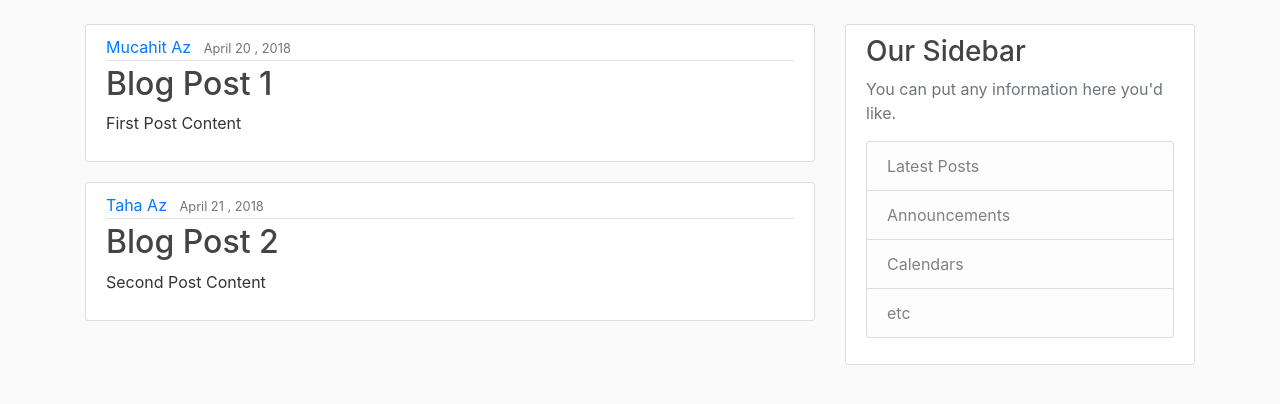
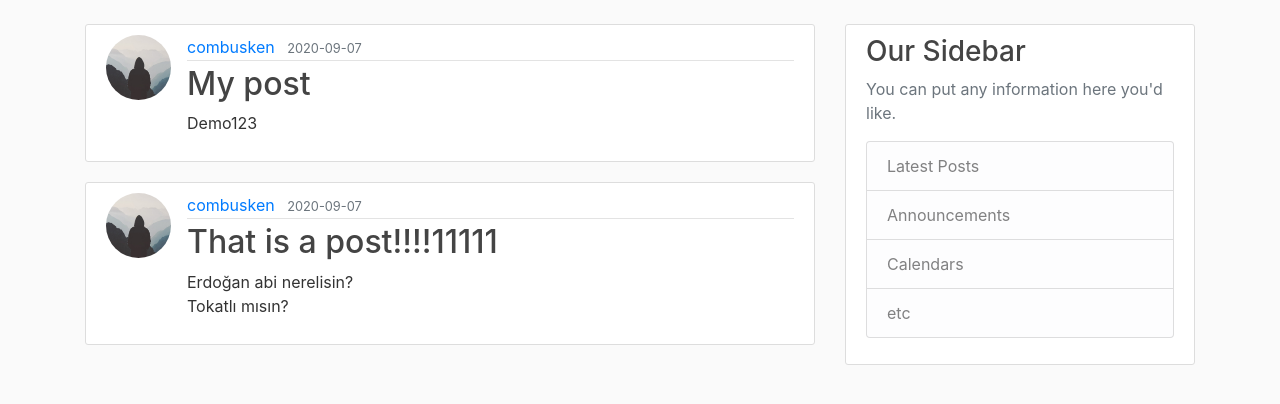
Before and after one commit to mucahitaz/flaskblog, a Flask app: page / in a window 1280 px wide. Shown: the part 56-460 px from the top of the page. Run offline with Flask 2, Linux system fonts and the light colour scheme; data comes from the database, SQL or seed files in the repository; both versions use the stored data as it was after the commit; some libraries are stand-ins or nearby versions.

Commit message:
update,delete post routes added , modal added

```diff
--- a/app/routes.py
+++ b/app/routes.py
@@ -1,32 +1,17 @@
 import os
 import secrets
 from PIL import Image
-from flask import render_template, url_for, flash, redirect, request
+from flask import render_template, url_for, flash, redirect, request, abort
 from app import app, db, bcrypt
 from app.forms import RegistrationForm, LoginForm, UpdateAccountForm, PostForm
 from app.models import User, Post
 from flask_login import login_user, current_user, logout_user, login_required
 
-posts = [
-    {
-        'author': 'Mucahit Az',
-        'title': 'Blog Post 1',
-        'content': 'First Post Content',
-        'date_posted': 'April 20 , 2018'
-    },
-    {
-        'author': 'Taha Az',
-        'title': 'Blog Post 2',
-        'content': 'Second Post Content',
-        'date_posted': 'April 21 , 2018'
-    }
-
-]
-
 
 @app.route('/')
 @app.route('/home')
 def home():
+    posts = Post.query.all()
     return render_template('home.html', posts=posts)
 
 
@@ -111,6 +96,42 @@ def new_post():
     form = PostForm()
     if form.validate_on_submit():
         post = Post(title=form.title.data, content=form.content.data, author=current_user)
+        db.session.add(post)
+        db.session.commit()
         flash('Your post has been created!', 'success')
         return redirect(url_for('home'))
-    return render_template('create_post.html', title='New Post', form=form)
+    return render_template('create_post.html', title='New Post', form=form, legend='New Post')
+
+@app.route('/post/<int:post_id>')
+def post(post_id):
+    post = Post.query.get_or_404(post_id)
+    return render_template('post.html', title=post.title, post=post)
+
+@app.route('/post/<int:post_id>/update', methods=['GET', 'POST'])
+@login_required
+def update_post(post_id):
+    post = Post.query.get_or_404(post_id)
+    if post.author != current_user:
+        abort(403)
+    form = PostForm()
+    if form.validate_on_submit():
+        post.title = form.title.data
+        post.content = form.content.data
+        db.session.commit()
+        flash('Your post has been updated!', 'success')
+        return redirect(url_for('post', post_id=post.id))
+    elif request.method == 'GET':
+        form.title.data = post.title
+        form.content.data = post.content
+    return render_template('create_post.html', title='Update Post', form=form, legend='Update Post')
+
+@app.route('/post/<int:post_id>/delete', methods=['POST'])
+@login_required
+def delete_post(post_id):
+    post = Post.query.get_or_404(post_id)
+    if post.author != current_user:
+        abort(403)
+    db.session.delete(post)
+    db.session.commit()
+    flash('Your post has been deleted!', 'success')
+    return redirect(url_for('home'))
--- a/app/templates/create_post.html
+++ b/app/templates/create_post.html
@@ -5,7 +5,7 @@
         {{ form.hidden_tag() }}
         <fieldset class="form-group">
             <legend class="border-bottom mb-4">
-                New Post
+                {{ legend }}
             </legend>
             <div class="form-group">
                 {{ form.title.label(class="form-control-label") }}
--- a/app/templates/home.html
+++ b/app/templates/home.html
@@ -2,12 +2,13 @@
 {% block content %}
 {% for post in posts %}
 <article class="media content-section">
+	<img class="rounded-circle article-img" src="{{ url_for('static', filename='profile_pics/' + post.author.image_file)}}">
     <div class="media-body">
         <div class="article-metadata">
-            <a class="mr-2" href="#">{{ post.author }}</a>
-            <small class="text-muted">{{ post.date_posted }}</small>
+            <a class="mr-2" href="#">{{ post.author.username }}</a>
+            <small class="text-muted">{{ post.date_posted.strftime('%Y-%m-%d') }}</small>
         </div>
-        <h2><a class="article-title" href="#">{{ post.title }}</a></h2>
+        <h2><a class="article-title" href="{{ url_for('post', post_id=post.id) }}">{{ post.title }}</a></h2>
         <p class="article-content">{{ post.content }}</p>
     </div>
 </article>
```
Also changed, not shown: app/templates/post.html (added, +38 -0 lines), app/site.db.
